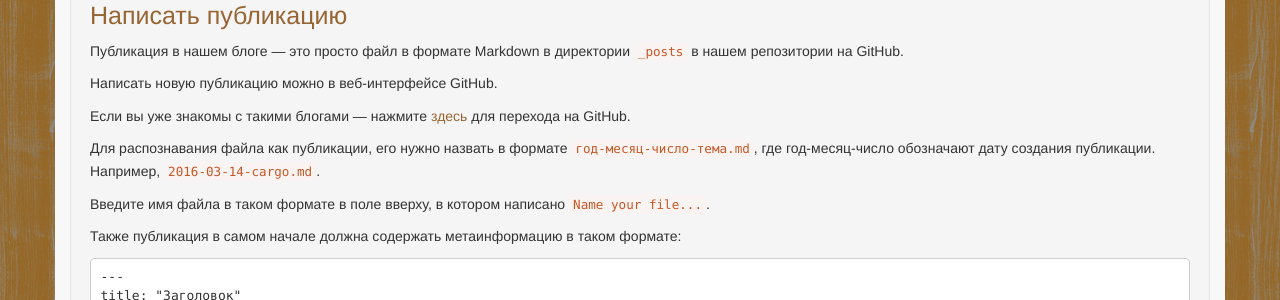
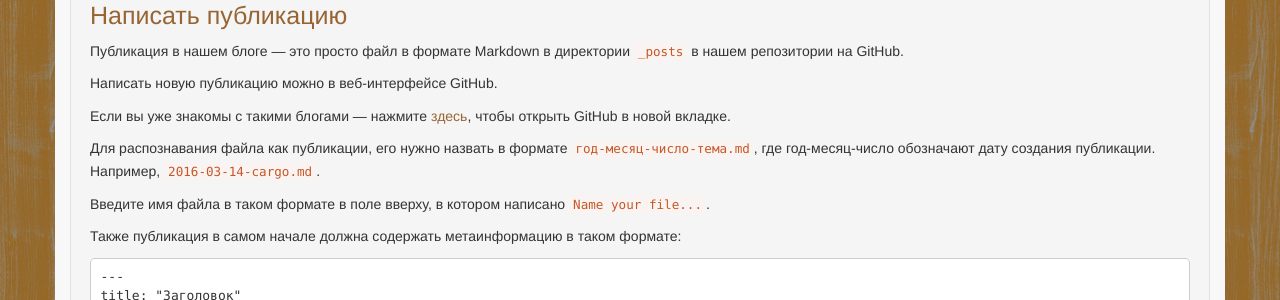
Before and after one commit to rust-lang-ru/rustycrate.ru, a Jekyll site: the page built from post.md, in a window 1280 px wide. Shown: the part 125-425 px from the top of the page. Built offline with Jekyll 4.4.1, drawn with Linux system fonts in a browser that asks for light colours; nearby versions of some CDN libraries; Markdown is read by kramdown in place of the engine named in the settings.

Commit message:
Делаем так, чтобы GitHub открывался в новой вкладке

```diff
--- a/post.md
+++ b/post.md
@@ -9,8 +9,9 @@
 
 Написать новую публикацию можно в веб-интерфейсе GitHub.
 
-Если вы уже знакомы с такими блогами --- нажмите [здесь][post] для
-перехода на GitHub.
+Если вы уже знакомы с такими блогами --- нажмите <a
+href="https://github.com/ruRust/rustycrate.ru/new/master/_posts"
+target="blank">здесь</a>, чтобы открыть GitHub в новой вкладке.
 
 Для распознавания файла как публикации, его нужно назвать в формате
 `год-месяц-число-тема.md`, где год-месяц-число обозначают дату
```
Also changed, not shown: other parts of post.md (+2 -3 lines).
